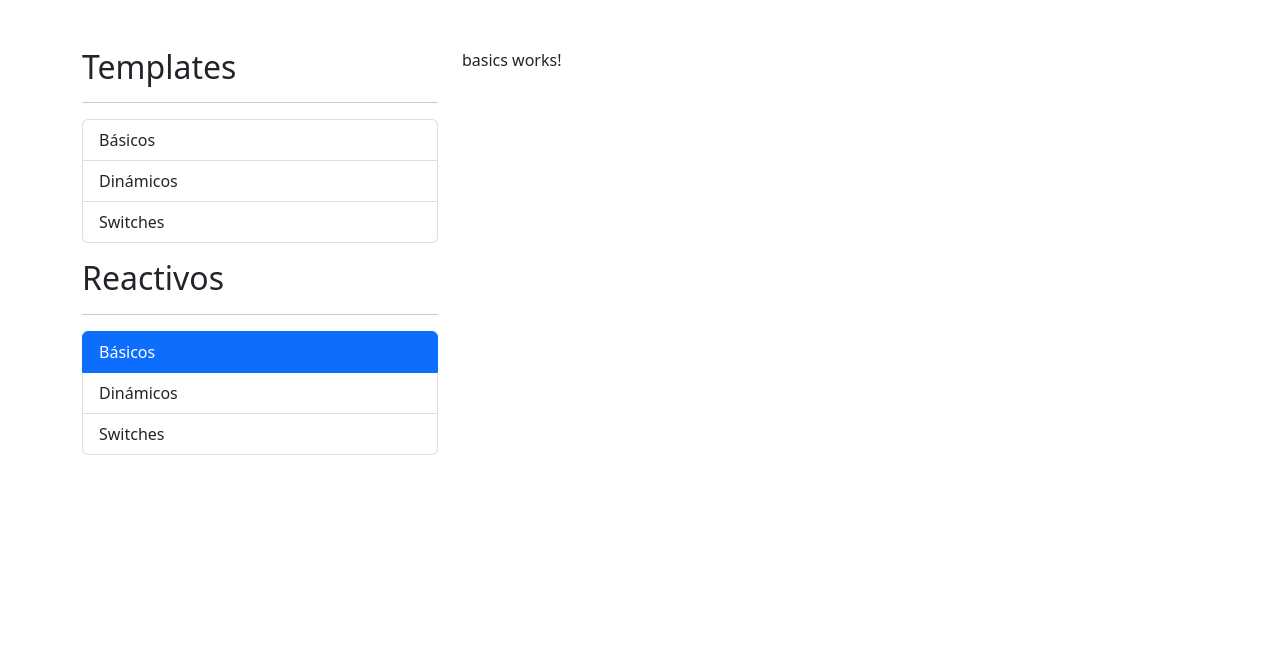
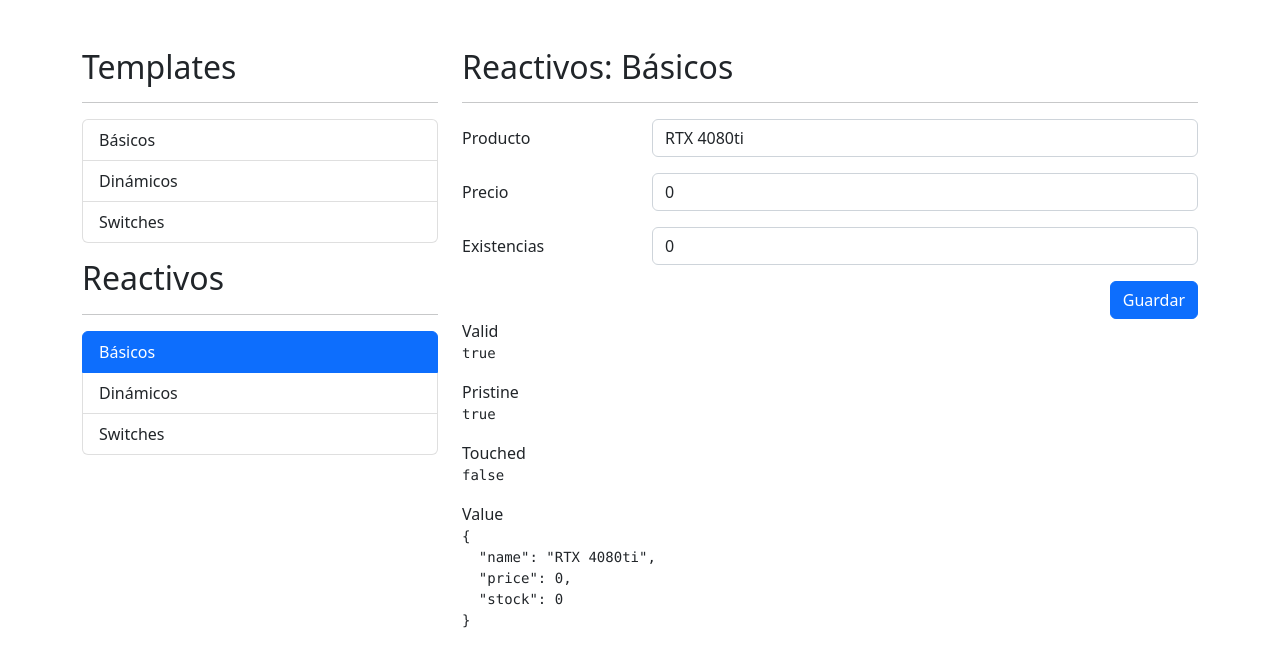
Before and after one commit to czabala847/FormApp, an Angular app: page /reactive/basics in a window 1280 px wide. Shown: the top 666 px of the page. Built offline with nearby package versions, Linux system fonts and the light colour scheme.

Commit message:
Implementando form builder

```diff
--- a/angular.json
+++ b/angular.json
@@ -103,5 +103,8 @@
         }
       }
     }
+  },
+  "cli": {
+    "analytics": "7838451b-7a1b-4fe6-835f-11797df2b636"
   }
 }
--- a/src/app/reactive/components/basics/basics.component.html
+++ b/src/app/reactive/components/basics/basics.component.html
@@ -1 +1,80 @@
-<p>basics works!</p>
+<h2>Reactivos: Básicos</h2>
+<hr />
+
+<div class="row">
+  <div class="col">
+    <form autocomplete="off" [formGroup]="basicForm">
+      <!-- campo del producto -->
+      <div class="mb-3 row">
+        <label class="col-sm-3 col-form-label">Producto</label>
+        <div class="col-sm-9">
+          <input
+            type="text"
+            class="form-control"
+            placeholder="Nombre del producto"
+            name="product"
+            formControlName="name"
+          />
+          <span class="form-text text-danger" *ngIf="false"
+            >Debe de ser de 3 letras</span
+          >
+        </div>
+      </div>
+
+      <!-- campo del precio -->
+      <div class="mb-3 row">
+        <label class="col-sm-3 col-form-label">Precio</label>
+        <div class="col-sm-9">
+          <input
+            type="number"
+            class="form-control"
+            placeholder="Precio del producto"
+            name="price"
+            formControlName="price"
+          />
+          <span class="form-text text-danger" *ngIf="false"
+            >El precio debe ser mayor o igual a cero</span
+          >
+        </div>
+      </div>
+
+      <!-- campo de existencias -->
+      <div class="mb-3 row">
+        <label class="col-sm-3 col-form-label">Existencias</label>
+        <div class="col-sm-9">
+          <input
+            type="number"
+            class="form-control"
+            placeholder="existencias del producto"
+            name="stock"
+            formControlName="stock"
+          />
+        </div>
+      </div>
+
+      <div class="row">
+        <div class="col">
+          <button type="submit" class="btn btn-primary float-end">
+            Guardar
+          </button>
+        </div>
+      </div>
+    </form>
+  </div>
+</div>
+
+<div class="row">
+  <div class="col">
+    <span>Valid</span>
+    <pre>{{ basicForm.valid }}</pre>
+
+    <span>Pristine</span>
+    <pre>{{ basicForm.pristine }}</pre>
+
+    <span>Touched</span>
+    <pre>{{ basicForm.touched }}</pre>
+
+    <span>Value</span>
+    <pre>{{ basicForm.value | json }}</pre>
+  </div>
+</div>
--- a/src/app/reactive/components/basics/basics.component.ts
+++ b/src/app/reactive/components/basics/basics.component.ts
@@ -1,15 +1,23 @@
 import { Component, OnInit } from '@angular/core';
+import { FormControl, FormGroup, FormBuilder } from '@angular/forms';
 
 @Component({
   selector: 'app-basics',
   templateUrl: './basics.component.html',
-  styleUrls: ['./basics.component.scss']
+  styleUrls: ['./basics.component.scss'],
 })
 export class BasicsComponent implements OnInit {
+  // basicForm: FormGroup = new FormGroup({
+  //   name: new FormControl('RTX 4080ti'),
+  // });
 
-  constructor() { }
+  basicForm: FormGroup = this.formBuilder.group({
+    name: ['RTX 4080ti'],
+    price: [0],
+    stock: [0],
+  });
 
-  ngOnInit(): void {
-  }
+  constructor(private formBuilder: FormBuilder) {}
 
+  ngOnInit(): void {}
 }
--- a/src/app/reactive/components/dynamics/dynamics.component.html
+++ b/src/app/reactive/components/dynamics/dynamics.component.html
@@ -1 +1,72 @@
-<p>dynamics works!</p>
+<h2>Reactivos: <small>Dinámicos</small></h2>
+<hr />
+
+<form autocomplete="off">
+  <!-- Campo nombre -->
+  <div class="row mb-3">
+    <label class="col-sm-3 col-form-label">Nombre</label>
+    <div class="col-sm-9">
+      <input
+        type="text"
+        class="form-control"
+        placeholder="Nombre de la persona"
+        name="name"
+      />
+    </div>
+    <span class="form-text text-danger" *ngIf="false"
+      >Este campo es obligatorio</span
+    >
+  </div>
+
+  <!-- Campo dinámico agregar juego -->
+  <div class="row mb-3">
+    <label class="col-sm-3 col-form-label">Agregar</label>
+    <div class="col-sm-9">
+      <div class="input-group">
+        <input
+          type="text"
+          class="form-control"
+          placeholder="Agregar favorito"
+          name="newGame"
+          (keyup.enter)="addFav()"
+        />
+        <button
+          type="button"
+          class="btn btn-outline-primary"
+          (click)="addFav()"
+        >
+          Agregar
+        </button>
+      </div>
+    </div>
+  </div>
+
+  <!-- Campos favoritos -->
+  <div class="row mb-3">
+    <label class="col-sm-3 col-form-label">Favoritos</label>
+    <div class="col-sm-9">
+      <div class="input-group mb-2" *ngFor="let fav of []; let i = index">
+        <input type="text" class="form-control" name="fav_{{ i }}" />
+        <button
+          type="button"
+          class="btn btn-outline-danger"
+          (click)="deleteFav()"
+        >
+          Eliminar
+        </button>
+      </div>
+    </div>
+  </div>
+
+  <!-- Botón enviar -->
+  <div class="row">
+    <div class="col">
+      <button type="submit" class="btn btn-primary float-end">Guardar</button>
+    </div>
+  </div>
+</form>
+
+<!-- <span>Persona</span>
+<pre>
+  {{ person | json }}
+</pre> -->
--- a/src/app/reactive/components/dynamics/dynamics.component.ts
+++ b/src/app/reactive/components/dynamics/dynamics.component.ts
@@ -3,13 +3,14 @@ import { Component, OnInit } from '@angular/core';
 @Component({
   selector: 'app-dynamics',
   templateUrl: './dynamics.component.html',
-  styleUrls: ['./dynamics.component.scss']
+  styleUrls: ['./dynamics.component.scss'],
 })
 export class DynamicsComponent implements OnInit {
+  constructor() {}
 
-  constructor() { }
+  ngOnInit(): void {}
 
-  ngOnInit(): void {
-  }
+  addFav() {}
 
+  deleteFav() {}
 }
--- a/src/app/reactive/components/switches/switches.component.html
+++ b/src/app/reactive/components/switches/switches.component.html
@@ -1 +1,89 @@
-<p>switches works!</p>
+<h2>Reactivos: Switches</h2>
+<hr />
+
+<form>
+  <!-- Radio -->
+  <div class="row mb-3">
+    <label class="col-sm-3 col-form-label">Género</label>
+    <div class="col-sm-9">
+      <div class="form-check">
+        <input
+          class="form-check-input"
+          type="radio"
+          name="gender"
+          id="radioMale"
+          value="M"
+        />
+        <label class="form-check-label" for="radioMale"> Masculino </label>
+      </div>
+      <div class="form-check">
+        <input
+          class="form-check-input"
+          type="radio"
+          name="gender"
+          id="radioFemale"
+          value="F"
+        />
+        <label class="form-check-label" for="radioFemale"> Femenino </label>
+      </div>
+    </div>
+  </div>
+
+  <!-- Switches -->
+  <div class="row mb-3">
+    <label class="col-sm-3 col-form-label">Notificaciones</label>
+    <div class="col-sm-9">
+      <div class="form-check form-switch mt-2">
+        <input
+          class="form-check-input"
+          type="checkbox"
+          role="switch"
+          id="flexSwitchCheckChecked"
+          name="notification"
+        />
+        <label class="form-check-label" for="flexSwitchCheckChecked"
+          >Quiero recibir notificaciones</label
+        >
+      </div>
+    </div>
+  </div>
+
+  <!-- Check -->
+  <div class="row mb-3">
+    <label class="col-sm-3 col-form-label"></label>
+    <div class="col-sm-9">
+      <div class="form-check">
+        <input
+          class="form-check-input"
+          type="checkbox"
+          id="flexCheckDefault"
+          name="terms"
+        />
+        <label class="form-check-label" for="flexCheckDefault">
+          Términos y condiciones de uso
+        </label>
+      </div>
+    </div>
+  </div>
+
+  <!-- Botón -->
+  <div class="row">
+    <div class="col">
+      <button class="btn btn-primary float-end">Guardar</button>
+    </div>
+  </div>
+</form>
+
+<!-- <h5>Valor del formulario</h5>
+<pre> {{ myForm.value | json }}</pre>
+<br />
+
+<h5>Persona</h5>
+<pre> {{ person | json }}</pre>
+<br />
+
+<h5>Valid</h5>
+<pre> {{ myForm.valid | json }}</pre>
+<br />
+
+<pre>Condiciones: </pre> -->
--- a/src/app/reactive/reactive.module.ts
+++ b/src/app/reactive/reactive.module.ts
@@ -1,5 +1,6 @@
 import { NgModule } from '@angular/core';
 import { CommonModule } from '@angular/common';
+import { ReactiveFormsModule } from '@angular/forms';
 
 import { ReactiveRoutingModule } from './reactive-routing.module';
 import { BasicsComponent } from './components/basics/basics.component';
@@ -8,6 +9,6 @@ import { DynamicsComponent } from './components/dynamics/dynamics.component';
 
 @NgModule({
   declarations: [BasicsComponent, SwitchesComponent, DynamicsComponent],
-  imports: [CommonModule, ReactiveRoutingModule],
+  imports: [CommonModule, ReactiveFormsModule, ReactiveRoutingModule],
 })
 export class ReactiveModule {}
```
